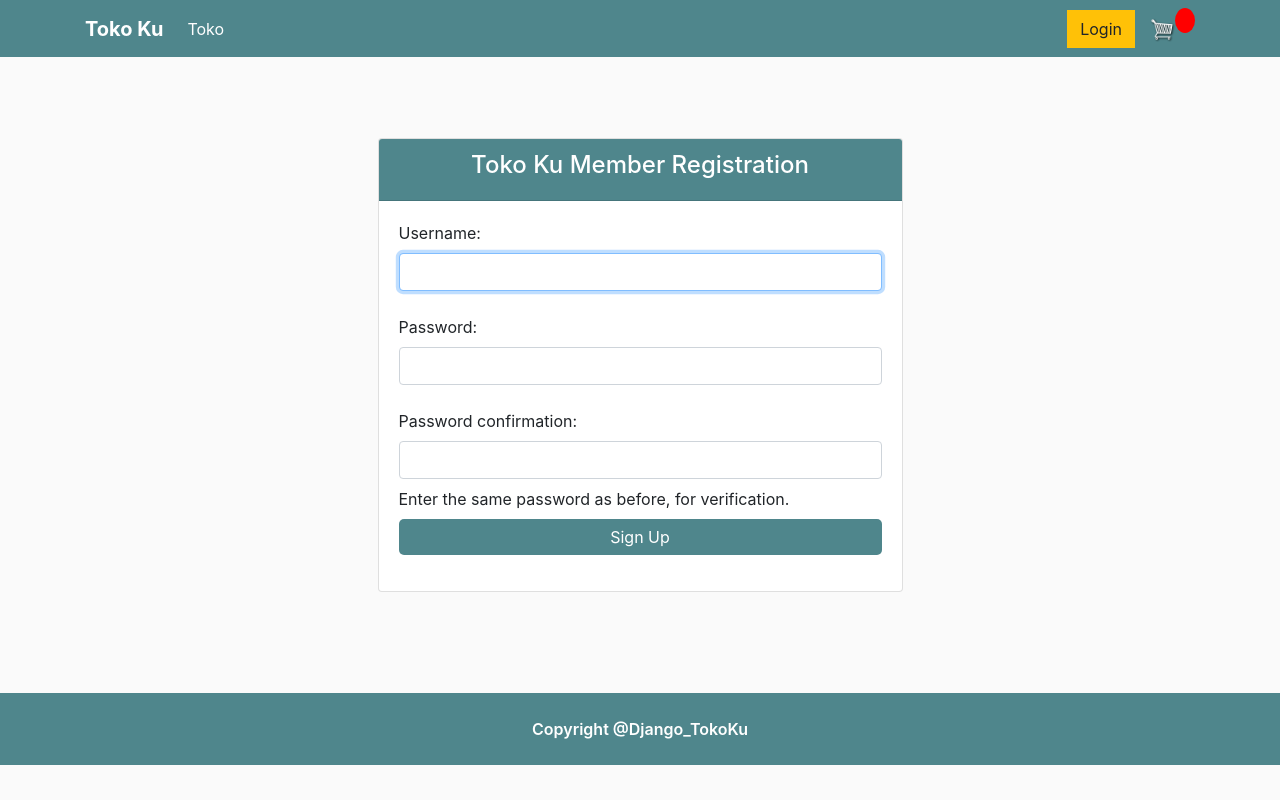
After one commit to muhhylmi/django_tokoKu, a Django app: page /signup/ in a window 1280 px wide. The commit adds this page. Run offline with Django 3.2, Linux system fonts and the light colour scheme; some libraries are stand-ins or nearby versions.

Commit message:
customize login

```diff
--- a/store/models.py
+++ b/store/models.py
@@ -8,7 +8,7 @@ class Customer(models.Model):
     user = models.OneToOneField(
         User, null=True, blank=True, on_delete=models.CASCADE)
     name = models.CharField(max_length=200, null=True)
-    email = models.CharField(max_length=200)
+    email = models.CharField(max_length=200, null=True)
 
     def __str__(self):
         return self.name
--- a/store/templates/registration/login.html
+++ b/store/templates/registration/login.html
@@ -20,6 +20,8 @@
             background-color: #4f868c !important;
             border: none;
             display: block;
+            width: 100%;
+            border-radius: 5px;
             margin-left: auto;
             margin-right: auto;
         }
@@ -43,6 +45,7 @@
                             </div>
                             <button class="btn btn-primary">Masuk</button>
                         </form>
+                        <p class="mt-4">Belum Punya Akun ? <a href="{% url 'signup' %}">Registrasi</a></p>
                     </div>
                 </div>
             </div>
--- /dev/null
+++ b/store/templates/registration/signup.html
@@ -0,0 +1,71 @@
+{% extends 'store/main.html' %}
+
+{% block content %}
+<style>
+    #signup-wrapper{
+        height: 77vh;
+    }
+    .card-header{
+        background-color: #4f868c !important;
+    }
+    #card-title{
+        color: #fff;
+    }
+    .btn-primary{
+        background-color: #4f868c !important;
+            border: none;
+            display: block;
+            width: 100%;
+            border-radius: 5px;
+            margin-left: auto;
+            margin-right: auto;
+    }
+</style>
+    <div class="container">
+        <div class="row justify-content-center align-items-center" id="signup-wrapper">
+            <div class="col-md-6">
+                <div class="card">
+                    <div class="card-header">
+                        <h4 class="text-center" id="card-title">Toko Ku Member Registration</h4>
+                    </div>
+                    <div class="card-body">
+
+                        {% for message in messages %}
+
+                            {% if message.tags == 'success' %}
+                                <div class="alert alert-success">{{message}}</div>
+                            {% else %}
+                                 <div class="alert alert-danger">{{message}}</div>
+                            {% endif %}
+
+                        {% endfor %}
+
+                        <form action="{% url 'signup' %}" method="post" class="form-group">
+                            {% csrf_token %}
+
+                            <label for="id_username">Username:</label>
+                            <input class="form-control" type="text" name="username" maxlength="150" autocapitalize="none" autocomplete="username" autofocus required id="id_username">
+                            <br>
+                            <label for="id_password1">Password:</label>
+                            <input class="form-control" type="password" name="password1" autocomplete="new-password" required id="id_password1">
+                            <!-- <span class="helptext">
+                                <ul>
+                                    <li>Your password can’t be too similar to your other personal information.</li>
+                                    <li>Your password must contain at least 8 characters.</li>
+                                    <li>Your password can’t be a commonly used password.</li>
+                                    <li>Your password can’t be entirely numeric.</li>
+                                </ul>
+                            </span> -->
+                            <br>
+                            <label for="id_password2">Password confirmation:</label>
+                            <input class="form-control mb-2" type="password" name="password2" autocomplete="new-password" required id="id_password2">
+                            <span class="helptext">Enter the same password as before, for verification.</span>
+                            <br>
+                            <button class="btn btn-primary mt-2">Sign Up</button>
+                        </form>
+                    </div>
+                </div>
+            </div>
+        </div>
+    </div>
+{% endblock  %}
--- a/store/templates/store/main.html
+++ b/store/templates/store/main.html
@@ -61,7 +61,7 @@
   </head>
   <body>
 
-    <nav class="navbar navbar-expand-lg navbar-dark bg-dark">
+    <nav class="navbar navbar-expand-lg navbar-dark bg-dark sticky-top">
         <div class="container">
             <a class="navbar-brand" href="{% url 'store' %}"><strong>Toko Ku</strong></a>
             <button class="navbar-toggler" type="button" data-toggle="collapse" data-target="#navbarSupportedContent" aria-controls="navbarSupportedContent" aria-expanded="false" aria-label="Toggle navigation">
--- a/store/urls.py
+++ b/store/urls.py
@@ -7,6 +7,7 @@ urlpatterns = [
     path('', views.store, name='store'),
     path('view/<int:id_barang>', views.view, name='detail-view'),
     path('login/', LoginView.as_view(), name="login"),
+    path('signup/', views.signup, name='signup'),
     path('logout/', LogoutView.as_view(next_page='store'), name="logout"),
     path('cart/', views.cart, name='cart'),
     path('checkout/', views.checkout, name='checkout'),
--- a/store/views.py
+++ b/store/views.py
@@ -1,11 +1,30 @@
 import datetime
-from django.shortcuts import render
+from django.shortcuts import render, redirect
 from django.http import JsonResponse
 import json
 from .models import *
 from .utils import cookieCart, cartData, guestOrder
+from django.contrib.auth.forms import UserCreationForm
+from django.contrib import messages
+# Create your views here.
 
-# Create your views here.
+
+def signup(request):
+    if request.POST:
+        form = UserCreationForm(request.POST)
+        if form.is_valid():
+            form.save()
+            messages.success(request, "Registrasi Berhasil")
+            return redirect('signup')
+        else:
+            messages.error(request, "Terjadi Kesalahan")
+            return redirect('signup')
+    else:
+        form = UserCreationForm()
+        konteks = {
+            'form': form
+        }
+    return render(request, "registration/signup.html", konteks)
 
 
 def store(request):
```
Also changed, not shown: db.sqlite3, store/migrations/0004_auto_20210304_2150.py (added).
